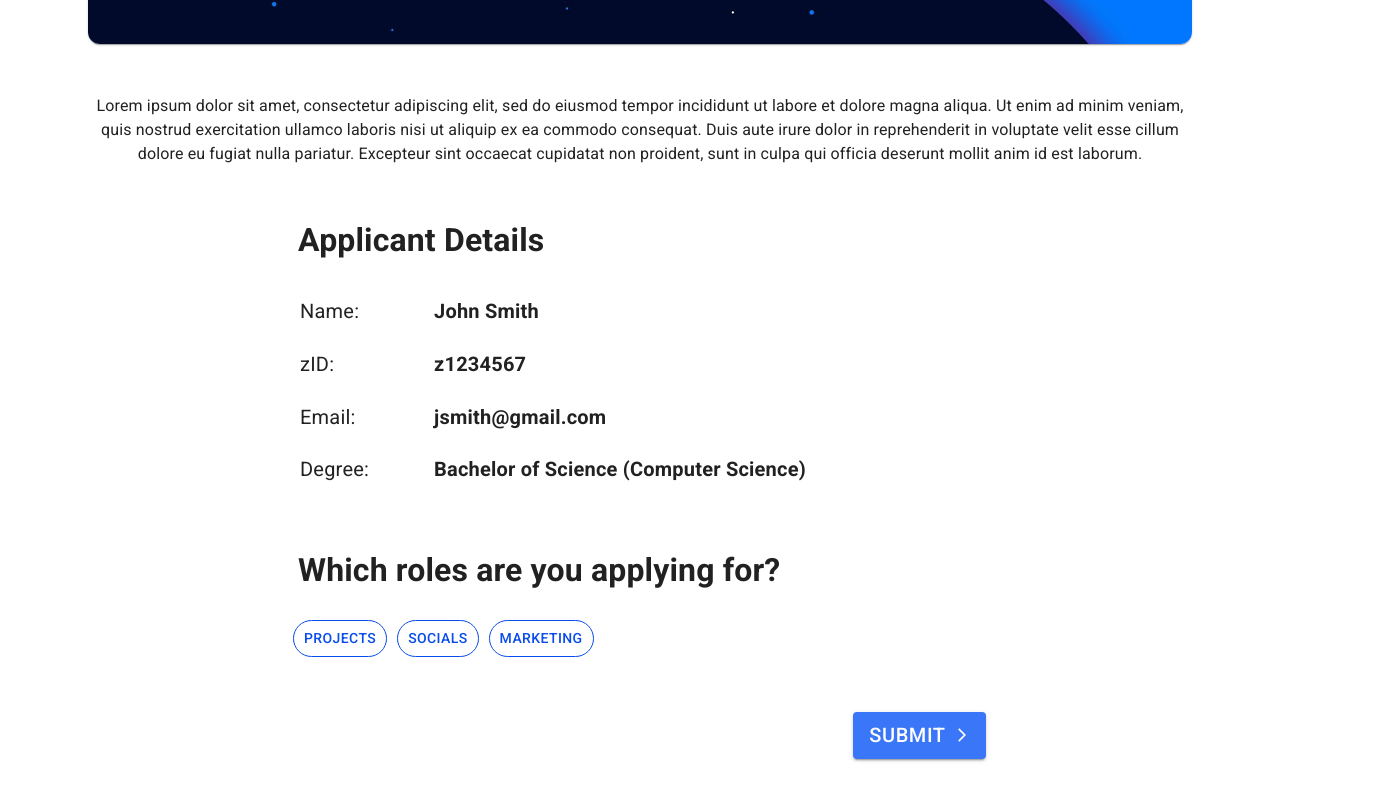
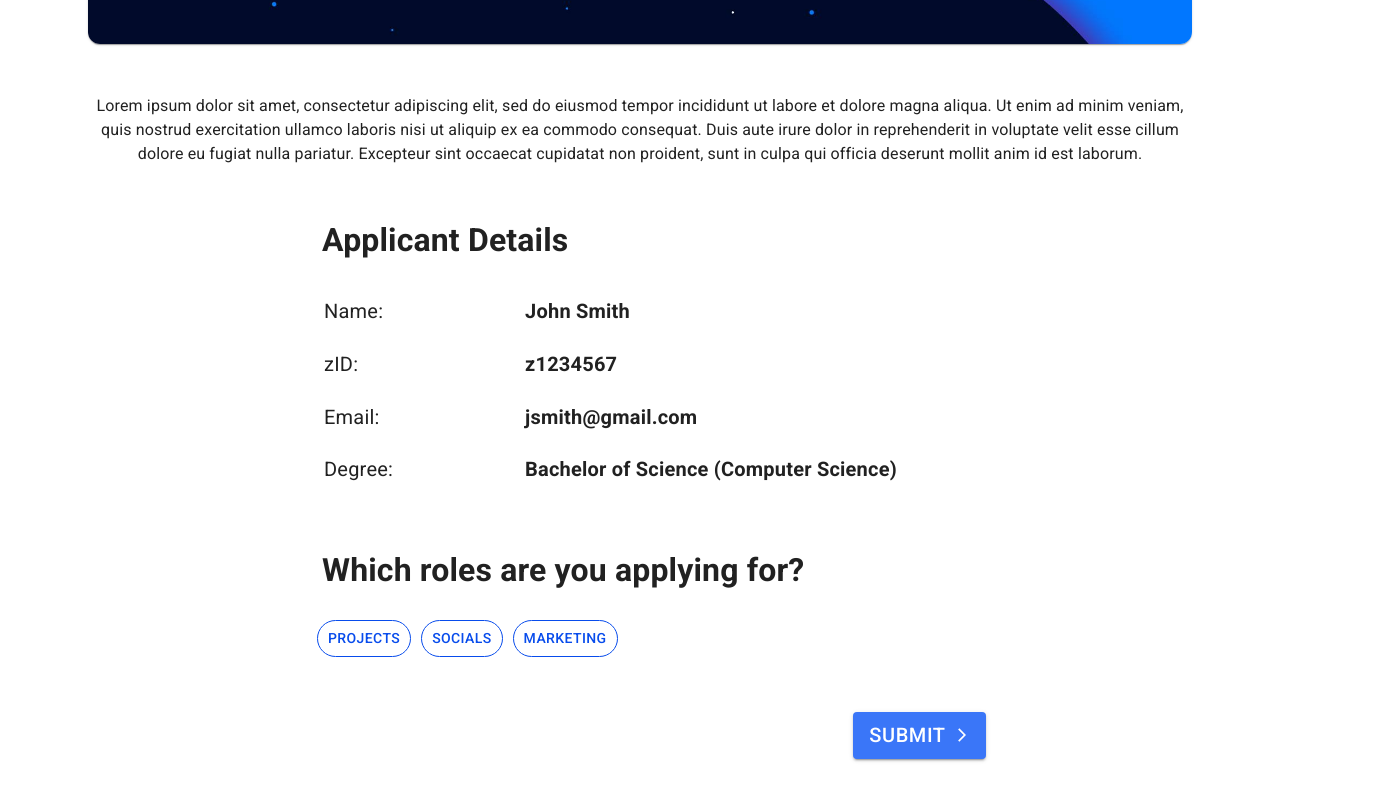
Before and after one commit to devsoc-unsw/chaos, a React (Create React App) app in the folder frontend/: page /application in a window 1280 px wide. Shown: the part 648-1448 px from the top of the page, 1392 px wide, since content can reach past the window. Built offline with nearby package versions, Linux system fonts and the light colour scheme.

Commit message:
changed styling from padding to margin (for some reason padding wouldn't work unless inline??)

```diff
--- a/frontend/src/components/ApplicationForm/applicationForm.styled.js
+++ b/frontend/src/components/ApplicationForm/applicationForm.styled.js
@@ -49,8 +49,8 @@ export const AuthLink = styled(NavLink)`
 `;
 
 export const FormContainer = styled(Container)`
-  padding-left: 200px;
-  padding-right: 200px;
+  margin-left: 200px;
+  margin-right: 200px;
 `;
 
 export const Section = styled("div")(({ isHidden }) => ({
--- a/frontend/src/components/ApplicationForm/index.js
+++ b/frontend/src/components/ApplicationForm/index.js
@@ -62,7 +62,7 @@ const ApplicationForm = (props) => {
       <CampaignDescription>
         <Typography>{description}</Typography>
       </CampaignDescription>
-      <FormContainer style={{ paddingLeft: "200px", paddingRight: "200px" }}>
+      <FormContainer>
         <Section>
           <SectionHeader>Applicant Details</SectionHeader>
           {loggedIn ? (
```
